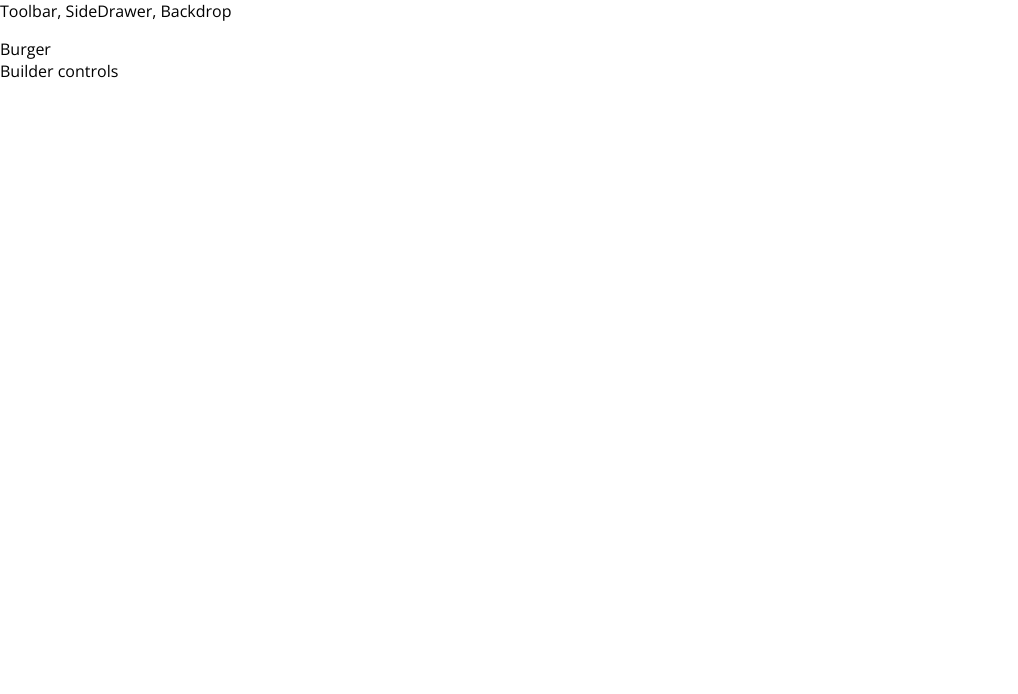
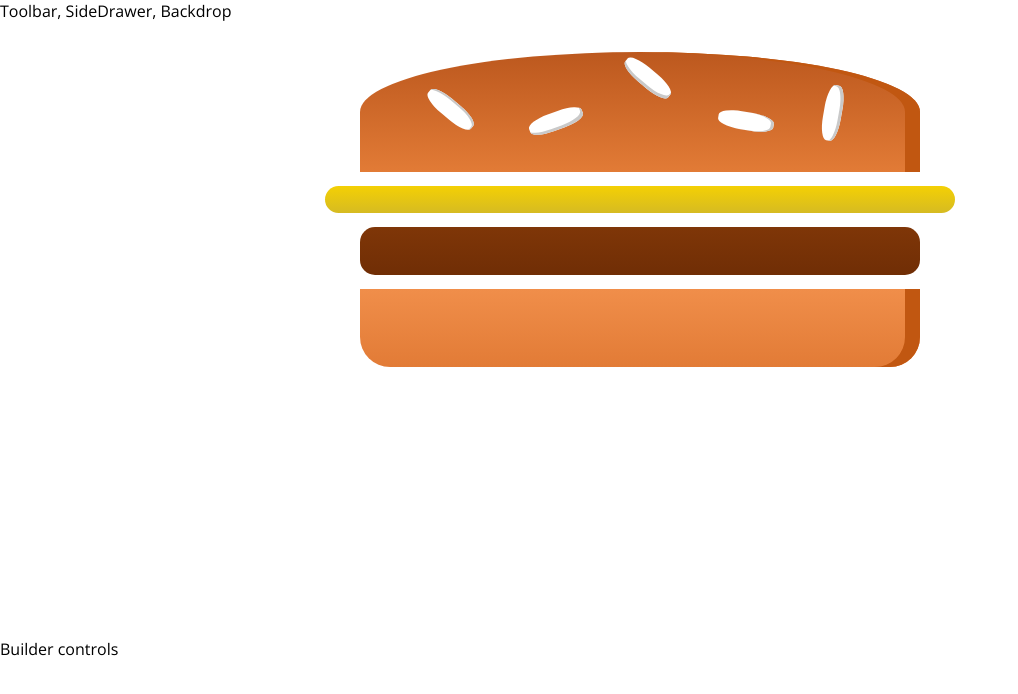
Before and after one commit to R2D34/burger-app, a React (Create React App) app in the folder burger-app/: page / in a window 1280 px wide. Shown: the top 694 px of the page, without its empty margins (0-1018 px from the left). Built offline with nearby package versions, Linux system fonts and the light colour scheme.

Commit message:
rendering static burger

```diff
--- a/burger-app/src/components/Burger/Burger.js
+++ b/burger-app/src/components/Burger/Burger.js
@@ -0,0 +1,17 @@
+import React from "react";
+
+import classes from "./Burger.module.css";
+import BurgerIngredient from "./BurgerIngredient/BurgerIngredient";
+
+const burger = (props) => {
+  return (
+    <div className={classes.Burger}>
+      <BurgerIngredient type="bread-top" />
+      <BurgerIngredient type="cheese" />
+      <BurgerIngredient type="meat" />
+      <BurgerIngredient type="bread-bottom" />
+    </div>
+  );
+};
+
+export default burger;
--- /dev/null
+++ b/burger-app/src/components/Burger/Burger.module.css
@@ -0,0 +1,30 @@
+.Burger {
+  width: 100%;
+  margin: auto;
+  height: 250px;
+  overflow: scroll;
+  text-align: center;
+  font-weight: bold;
+  font-size: 1.2rem;
+}
+
+@media (min-width: 500px) and (min-height: 400px) {
+  .Burger {
+    width: 350px;
+    height: 300px;
+  }
+}
+
+@media (min-width: 500px) and (min-height: 401px) {
+  .Burger {
+    width: 450px;
+    height: 400px;
+  }
+}
+
+@media (min-width: 1000px) and (min-height: 700px) {
+  .Burger {
+    width: 700px;
+    height: 600px;
+  }
+}
--- a/burger-app/src/containers/BurgerBuilder/BurgerBuilder.js
+++ b/burger-app/src/containers/BurgerBuilder/BurgerBuilder.js
@@ -1,12 +1,13 @@
 import React, { Component } from "react";
 
 import Aux from "../../hoc/Aux";
+import Burger from "../../components/Burger/Burger";
 
 class BurgerBuilder extends Component {
   render() {
     return (
       <Aux>
-        <div>Burger</div>
+        <Burger />
         <div>Builder controls</div>
       </Aux>
     );
```
